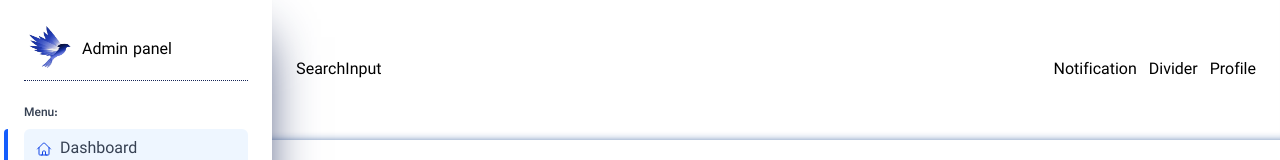
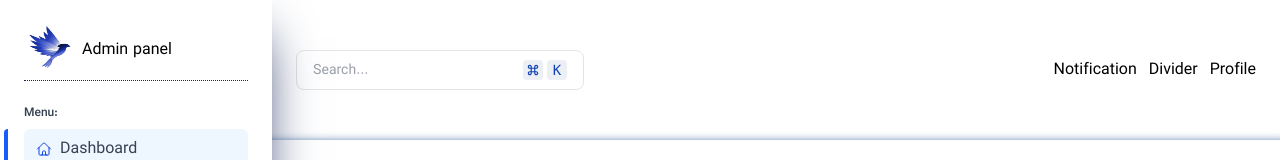
Before and after one commit to Reza-Bamoniri/Admin-Dashboard, a React (Vite) app: page / in a window 1280 px wide. Shown: the top 160 px of the page. Built offline with nearby package versions, Linux system fonts and the light colour scheme.

Commit message:
feat: create search input and add styles

```diff
--- a/src/components/Header/SearchInput.jsx
+++ b/src/components/Header/SearchInput.jsx
@@ -1,8 +1,24 @@
 import React from 'react'
+import { MdKeyboardCommandKey } from 'react-icons/md'
 
 const SearchInput = () => {
   return (
-    <div>SearchInput</div>
+    <div className="relative h-10 border rounded-lg primary-border-color w-[288px] flex items-center justify-center duration-150 focus-within:ring-4 focus-within:ring-blue-500/10 focus-within:border-blue-500/20! text-sm">
+          <input
+            type="text"
+            className="absolute size-full focus-within:outline-none text-gray-700 placeholder:text-sm px-4"
+            placeholder="Search..."
+          />
+
+          <div className="absolute right-4 flex-center gap-1 *:size-5 text-sm *:rounded-sm select-none *:bg-[#ECEFF3] *:flex-center text-[#1343b4]">
+            <span>
+              <MdKeyboardCommandKey />
+            </span>
+            <span>
+              <kbd>K</kbd>
+            </span>
+          </div>
+        </div>
   )
 }
 
```
